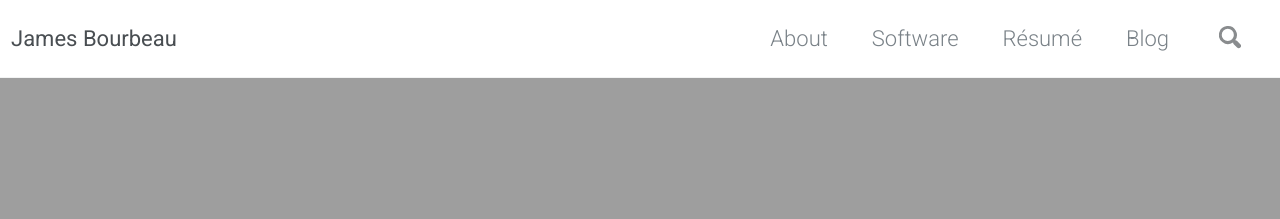
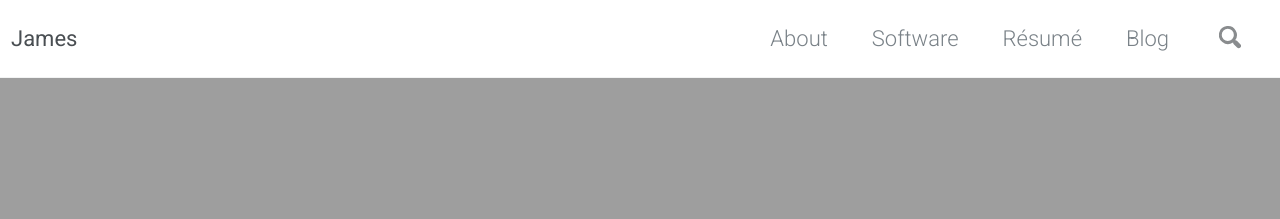
Before and after one commit to sam-fahey/jrbourbeau.github.io, a Jekyll site: the page built from index.html, in a window 1280 px wide and 900 px high. Shown: the top 219 px of the window. Built offline with Jekyll 4.4.1, drawn with Linux system fonts in a browser that asks for light colours; nearby versions of some CDN libraries; the list of posts is cut into pages by our own code.

Commit message:
Update _config.yml

```diff
--- a/_config.yml
+++ b/_config.yml
@@ -9,7 +9,7 @@ minimal_mistakes_skin    : "default" # "air", "aqua", "contrast", "dark", "dirt"
 
 # Site Settings
 locale                   : "en-US"
-title                    : "James Bourbeau"
+title                    : "James"
 title_separator          : "-"
 name                     : "James Bourbeau"
 description              : "ASDFASDFASF"
```
